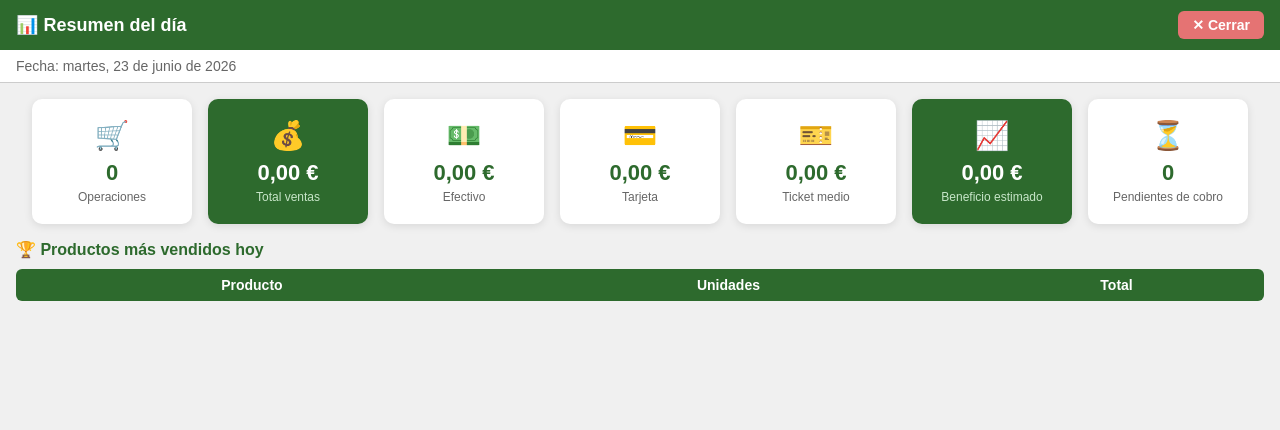
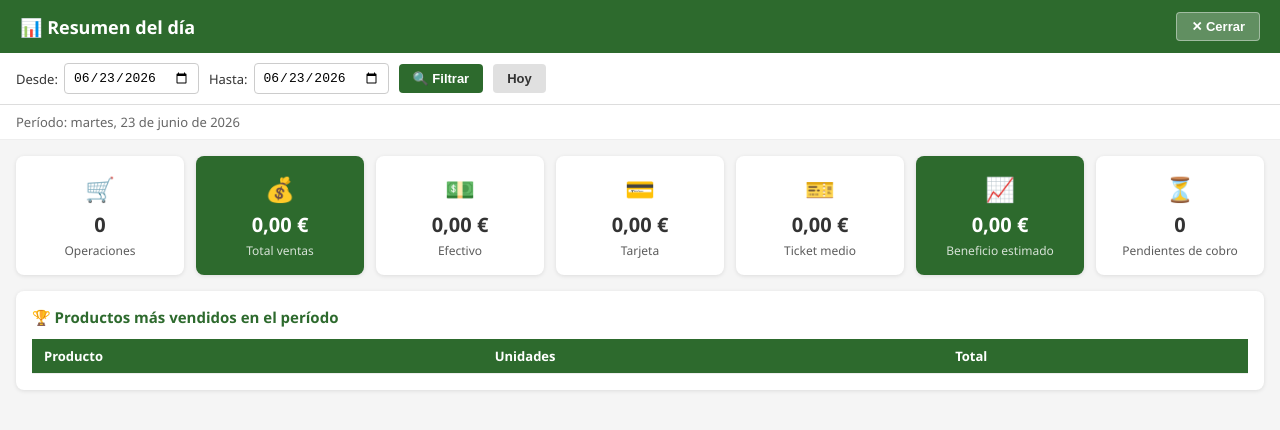
Before and after one commit to alandalux10-afk/aulaverde, an Electron app: page src/html/resumen.html in a window 1280 px wide. Drawn offline with Linux system fonts and the light colour scheme; no server answers.

Commit message:
Resumen con filtro por periodo de fechas - importar y exportar CSV en configuracion

```diff
--- a/src/css/resumen.css
+++ b/src/css/resumen.css
@@ -1,141 +1,136 @@
-* {
-  margin: 0;
-  padding: 0;
-  box-sizing: border-box;
-}
+* { margin: 0; padding: 0; box-sizing: border-box; }
 
 body {
-  font-family: Arial, sans-serif;
-  background-color: #f0f0f0;
-  height: 100vh;
-  display: flex;
-  flex-direction: column;
-  overflow: hidden;
+  font-family: 'Segoe UI', sans-serif;
+  background: #f5f5f5;
+  color: #333;
 }
 
 #cabecera-resumen {
-  background-color: #2d6a2d;
+  background: #2d6a2d;
   color: white;
-  padding: 10px 16px;
+  padding: 12px 20px;
   display: flex;
   justify-content: space-between;
   align-items: center;
-  height: 50px;
 }
 
-#titulo-resumen {
-  font-size: 18px;
-  font-weight: bold;
+#titulo-resumen { font-size: 18px; font-weight: 600; }
+
+#btn-cerrar-resumen {
+  background: rgba(255,255,255,0.25);
+  color: white;
+  border: 1px solid rgba(255,255,255,0.4);
+  padding: 6px 14px;
+  border-radius: 4px;
+  cursor: pointer;
+  font-size: 13px;
+  font-weight: 600;
 }
 
-#btn-cerrar-resumen {
-  background-color: #e57373;
-  color: white;
-  border: none;
-  padding: 6px 14px;
-  border-radius: 6px;
-  cursor: pointer;
-  font-size: 14px;
-  font-weight: bold;
+#filtros-resumen {
+  display: flex;
+  gap: 10px;
+  align-items: center;
+  padding: 10px 16px;
+  background: white;
+  border-bottom: 1px solid #ddd;
+  flex-wrap: wrap;
 }
 
-#btn-cerrar-resumen:hover {
-  background-color: #c62828;
+#filtros-resumen label {
+  font-size: 13px;
+  display: flex;
+  align-items: center;
+  gap: 6px;
 }
 
-#fecha-resumen {
-  background: white;
-  padding: 8px 16px;
-  font-size: 14px;
-  color: #666;
-  border-bottom: 1px solid #ccc;
+#filtros-resumen input {
+  padding: 6px 8px;
+  border: 1px solid #ccc;
+  border-radius: 4px;
+  font-size: 13px;
 }
 
-#contenido-resumen {
-  flex: 1;
-  padding: 16px;
-  overflow-y: auto;
+#filtros-resumen button {
+  padding: 7px 14px;
+  border: none;
+  border-radius: 4px;
+  font-size: 13px;
+  font-weight: 600;
+  cursor: pointer;
 }
+
+#btn-filtrar-resumen { background: #2d6a2d; color: white; }
+#btn-hoy-resumen { background: #e0e0e0; color: #333; }
+
+#fecha-resumen {
+  padding: 8px 16px;
+  font-size: 13px;
+  color: #666;
+  background: white;
+  border-bottom: 1px solid #eee;
+}
+
 #contenedor-resumen {
   display: flex;
   flex-wrap: wrap;
-  gap: 16px;
+  gap: 12px;
   padding: 16px;
   justify-content: center;
 }
 
 .tarjeta {
   background: white;
-  border-radius: 10px;
-  padding: 20px;
-  width: 160px;
+  border-radius: 8px;
+  padding: 16px 20px;
+  min-width: 140px;
   text-align: center;
-  box-shadow: 0 2px 8px rgba(0,0,0,0.1);
+  box-shadow: 0 1px 4px rgba(0,0,0,0.1);
+  flex: 1;
 }
 
 .tarjeta-verde {
-  background-color: #2d6a2d;
+  background: #2d6a2d;
   color: white;
 }
 
-.tarjeta-icono {
-  font-size: 28px;
-  margin-bottom: 8px;
-}
-
-.tarjeta-valor {
-  font-size: 22px;
-  font-weight: bold;
-  margin-bottom: 4px;
-  color: #2d6a2d;
-}
-
-.tarjeta-verde .tarjeta-valor {
-  color: white;
-}
-
-.tarjeta-label {
-  font-size: 12px;
-  color: #666;
-}
-
-.tarjeta-verde .tarjeta-label {
-  color: #c8e6c9;
-}
+.tarjeta-icono { font-size: 24px; margin-bottom: 6px; }
+.tarjeta-valor { font-size: 20px; font-weight: 700; margin-bottom: 4px; }
+.tarjeta-label { font-size: 12px; opacity: 0.8; }
 
 #contenedor-top-productos {
-  padding: 0 16px 16px;
-  flex: 1;
-  overflow-y: auto;
+  margin: 0 16px 16px;
+  background: white;
+  border-radius: 8px;
+  padding: 16px;
+  box-shadow: 0 1px 4px rgba(0,0,0,0.1);
 }
 
 #contenedor-top-productos h3 {
   color: #2d6a2d;
-  margin-bottom: 10px;
-  font-size: 16px;
+  margin-bottom: 12px;
+  font-size: 15px;
 }
 
 #tabla-top-productos {
   width: 100%;
   border-collapse: collapse;
-  background: white;
-  border-radius: 6px;
-  overflow: hidden;
-  font-size: 14px;
+  font-size: 13px;
 }
 
-#tabla-top-productos thead {
-  background-color: #2d6a2d;
+#tabla-top-productos thead tr {
+  background: #2d6a2d;
   color: white;
 }
 
-#tabla-top-productos th {
-  padding: 8px;
-  text-align: center;
+#tabla-top-productos th,
+#tabla-top-productos td {
+  padding: 8px 12px;
+  text-align: left;
+  border-bottom: 1px solid #eee;
 }
 
-#tabla-top-productos td {
-  padding: 8px;
-  text-align: center;
-  border-bottom: 1px solid #eee;
+#tabla-top-productos tbody tr:hover {
+  background: #f1f8e9;
 }
--- a/src/html/resumen.html
+++ b/src/html/resumen.html
@@ -6,46 +6,47 @@
   <link rel="stylesheet" href="../css/resumen.css">
 </head>
 <body>
-
   <header id="cabecera-resumen">
     <span id="titulo-resumen">📊 Resumen del día</span>
     <button id="btn-cerrar-resumen">✕ Cerrar</button>
   </header>
 
+  <div id="filtros-resumen">
+    <label>Desde: <input type="date" id="resumen-desde"></label>
+    <label>Hasta: <input type="date" id="resumen-hasta"></label>
+    <button id="btn-filtrar-resumen">🔍 Filtrar</button>
+    <button id="btn-hoy-resumen">Hoy</button>
+  </div>
+
   <div id="fecha-resumen"></div>
 
   <div id="contenedor-resumen">
-
     <div class="tarjeta">
       <div class="tarjeta-icono">🛒</div>
       <div class="tarjeta-valor" id="num-operaciones">0</div>
       <div class="tarjeta-label">Operaciones</div>
     </div>
-
     <div class="tarjeta tarjeta-verde">
       <div class="tarjeta-icono">💰</div>
       <div class="tarjeta-valor" id="total-ventas">0,00 €</div>
       <div class="tarjeta-label">Total ventas</div>
     </div>
-
     <div class="tarjeta">
       <div class="tarjeta-icono">💵</div>
       <div class="tarjeta-valor" id="ventas-efectivo">0,00 €</div>
       <div class="tarjeta-label">Efectivo</div>
     </div>
-
     <div class="tarjeta">
       <div class="tarjeta-icono">💳</div>
       <div class="tarjeta-valor" id="ventas-tarjeta">0,00 €</div>
       <div class="tarjeta-label">Tarjeta</div>
     </div>
-
     <div class="tarjeta">
       <div class="tarjeta-icono">🎫</div>
       <div class="tarjeta-valor" id="ticket-medio">0,00 €</div>
       <div class="tarjeta-label">Ticket medio</div>
     </div>
-<div class="tarjeta tarjeta-verde">
+    <div class="tarjeta tarjeta-verde">
       <div class="tarjeta-icono">📈</div>
       <div class="tarjeta-valor" id="beneficio-estimado">0,00 €</div>
       <div class="tarjeta-label">Beneficio estimado</div>
@@ -55,11 +56,10 @@
       <div class="tarjeta-valor" id="ventas-pendientes">0</div>
       <div class="tarjeta-label">Pendientes de cobro</div>
     </div>
-
   </div>
 
   <div id="contenedor-top-productos">
-    <h3>🏆 Productos más vendidos hoy</h3>
+    <h3>🏆 Productos más vendidos en el período</h3>
     <table id="tabla-top-productos">
       <thead>
         <tr>
@@ -68,8 +68,7 @@
           <th>Total</th>
         </tr>
       </thead>
-      <tbody id="cuerpo-top-productos">
-      </tbody>
+      <tbody id="cuerpo-top-productos"></tbody>
     </table>
   </div>
 
--- a/src/js/resumen.js
+++ b/src/js/resumen.js
@@ -4,11 +4,18 @@ function formatearEuros(numero) {
   return Number(numero).toFixed(2).replace('.', ',') + ' €'
 }
 
-async function cargarResumen() {
-  const hoy = new Date().toISOString().split('T')[0]
-  document.getElementById('fecha-resumen').textContent = 'Fecha: ' + new Date().toLocaleDateString('es-ES', { weekday: 'long', year: 'numeric', month: 'long', day: 'numeric' })
+function hoy() {
+  return new Date().toISOString().split('T')[0]
+}
 
-  const datos = await ipcRenderer.invoke('obtener-resumen', hoy)
+async function cargarResumen(desde, hasta) {
+  const fechaTexto = desde === hasta
+    ? new Date(desde + 'T12:00:00').toLocaleDateString('es-ES', { weekday: 'long', year: 'numeric', month: 'long', day: 'numeric' })
+    : `${new Date(desde + 'T12:00:00').toLocaleDateString('es-ES')} — ${new Date(hasta + 'T12:00:00').toLocaleDateString('es-ES')}`
+
+  document.getElementById('fecha-resumen').textContent = 'Período: ' + fechaTexto
+
+  const datos = await ipcRenderer.invoke('obtener-resumen-periodo', desde, hasta)
 
   document.getElementById('num-operaciones').textContent = datos.numOperaciones
   document.getElementById('total-ventas').textContent = formatearEuros(datos.totalVentas)
@@ -16,7 +23,8 @@ async function cargarResumen() {
   document.getElementById('ventas-tarjeta').textContent = formatearEuros(datos.tarjeta)
   document.getElementById('ticket-medio').textContent = formatearEuros(datos.ticketMedio)
   document.getElementById('ventas-pendientes').textContent = datos.pendientes
-document.getElementById('beneficio-estimado').textContent = formatearEuros(datos.beneficio || 0)
+  document.getElementById('beneficio-estimado').textContent = formatearEuros(datos.beneficio || 0)
+
   const tbody = document.getElementById('cuerpo-top-productos')
   tbody.innerHTML = ''
   datos.topProductos.forEach(p => {
@@ -26,7 +34,27 @@ document.getElementById('beneficio-estimado').textContent = formatearEuros(datos
   })
 }
 
-cargarResumen()
+const fechaHoy = hoy()
+document.getElementById('resumen-desde').value = fechaHoy
+document.getElementById('resumen-hasta').value = fechaHoy
+cargarResumen(fechaHoy, fechaHoy)
+
+document.getElementById('btn-filtrar-resumen').addEventListener('click', () => {
+  const desde = document.getElementById('resumen-desde').value
+  const hasta = document.getElementById('resumen-hasta').value
+  if (!desde || !hasta) {
+    alert('Selecciona las fechas de inicio y fin')
+    return
+  }
+  cargarResumen(desde, hasta)
+})
+
+document.getElementById('btn-hoy-resumen').addEventListener('click', () => {
+  const fechaHoy = hoy()
+  document.getElementById('resumen-desde').value = fechaHoy
+  document.getElementById('resumen-hasta').value = fechaHoy
+  cargarResumen(fechaHoy, fechaHoy)
+})
 
 document.getElementById('btn-cerrar-resumen').addEventListener('click', () => {
   window.close()
```
Also changed, not shown: main.js (+35 -0 lines).
